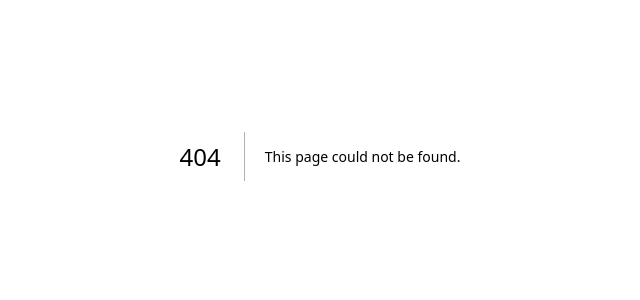
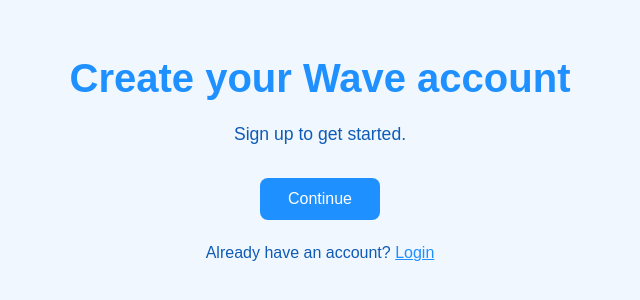
Before and after one commit to that1bupra/wave, a Next.js app: page /signup in a window 1280 px wide. Before the commit this address had no page. Shown: the part 244-544 px from the top of the page, without its empty margins (320-960 px from the left). Built offline with nearby package versions, Linux system fonts and the light colour scheme.

Commit message:
Create SignUp component for user registration

```diff
--- /dev/null
+++ b/app/signup/page.tsx
@@ -0,0 +1,66 @@
+export default function SignUp() {
+  return (
+    <main
+      style={{
+        padding: "60px 20px",
+        textAlign: "center",
+        background: "var(--wave-bg)",
+        minHeight: "100vh",
+        display: "flex",
+        flexDirection: "column",
+        justifyContent: "center",
+        alignItems: "center",
+      }}
+    >
+      <h1
+        style={{
+          fontSize: "2.5rem",
+          color: "var(--wave-blue)",
+          marginBottom: "10px",
+        }}
+      >
+        Create your Wave account
+      </h1>
+
+      <p
+        style={{
+          color: "var(--wave-blue-dark)",
+          marginBottom: "30px",
+          fontSize: "1.1rem",
+        }}
+      >
+        Sign up to get started.
+      </p>
+
+      {/* Placeholder button — will become real signup later */}
+      <button
+        style={{
+          padding: "12px 28px",
+          background: "var(--wave-blue)",
+          color: "white",
+          border: "none",
+          borderRadius: "8px",
+          cursor: "pointer",
+          fontSize: "1rem",
+        }}
+      >
+        Continue
+      </button>
+
+      {/* Login redirect */}
+      <p style={{ marginTop: "20px", color: "var(--wave-blue-dark)" }}>
+        Already have an account?{" "}
+        <a
+          href="/login"
+          style={{
+            color: "var(--wave-blue)",
+            textDecoration: "underline",
+            cursor: "pointer",
+          }}
+        >
+          Login
+        </a>
+      </p>
+    </main>
+  );
+}
```
